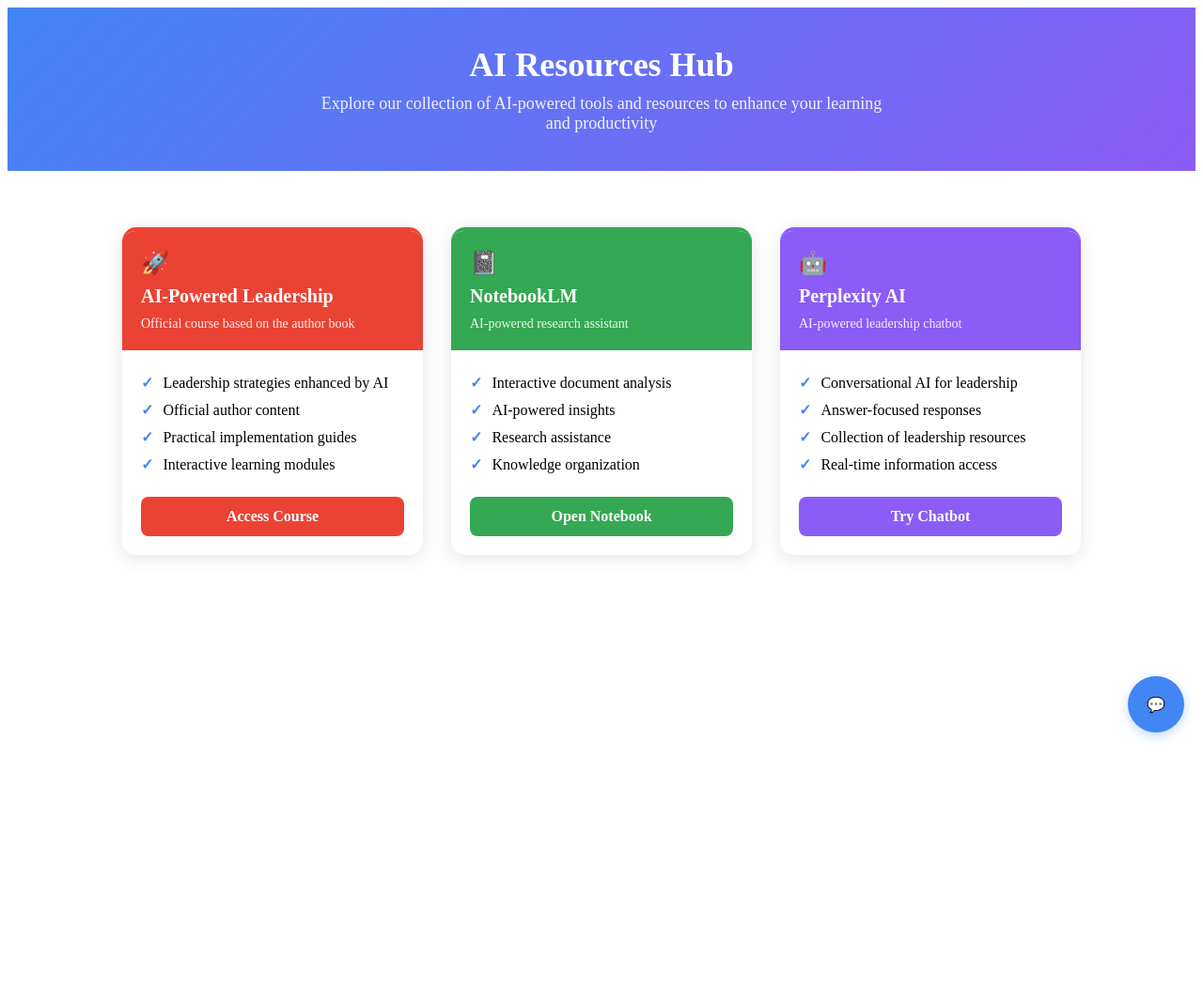
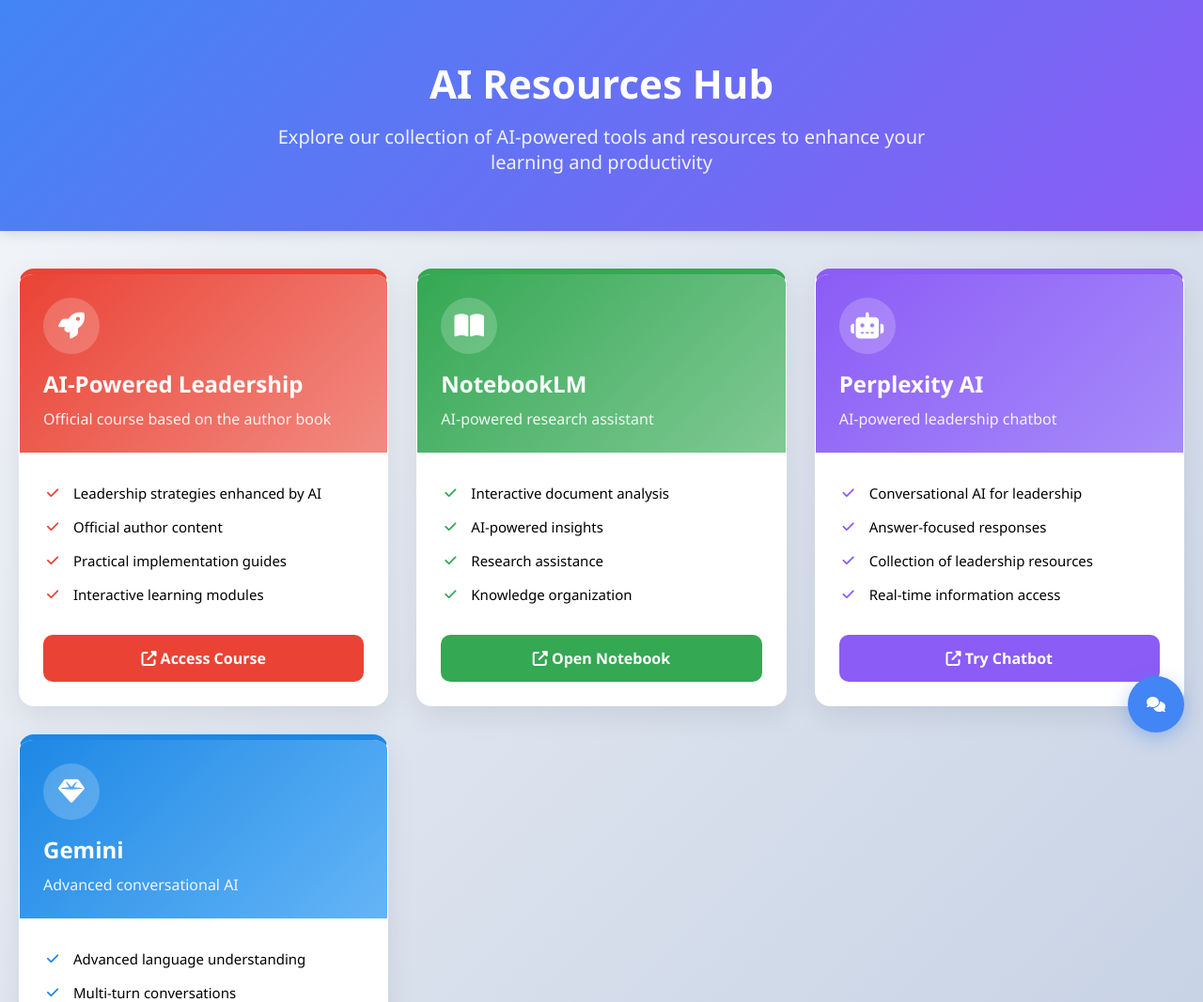
Before and after one commit to aimtyaem/GenAI4Leaders, a plain HTML site: page chatbot.html in a window 1280 px wide. Shown: the top 1067 px of the page at 94% size. Before the commit the page ends 800 px from the top, so only its background shows below. Drawn offline with Linux system fonts and the light colour scheme.

Commit message:
Update chatbot.html
Updated

```diff
--- a/chatbot.html
+++ b/chatbot.html
@@ -4,53 +4,116 @@
     <meta charset="UTF-8">
     <meta name="viewport" content="width=device-width, initial-scale=1.0">
     <title>AI Resources Hub</title>
+    <link rel="stylesheet" href="https://cdnjs.cloudflare.com/ajax/libs/font-awesome/6.4.0/css/all.min.css">
     <style>
+        * {
+            margin: 0;
+            padding: 0;
+            box-sizing: border-box;
+            font-family: 'Segoe UI', Tahoma, Geneva, Verdana, sans-serif;
+        }
+
+        body {
+            background: linear-gradient(135deg, #f5f7fa 0%, #c3cfe2 100%);
+            min-height: 100vh;
+            padding-bottom: 40px;
+        }
+
+        /* Page Header */
+        .page-header {
+            text-align: center;
+            padding: 60px 20px;
+            background: linear-gradient(135deg, #4285f4, #8b5cf6);
+            color: white;
+            margin-bottom: 40px;
+            box-shadow: 0 4px 12px rgba(0,0,0,0.1);
+        }
+
+        .page-title {
+            font-size: 42px;
+            margin: 0 0 15px 0;
+            font-weight: 700;
+        }
+
+        .page-subtitle {
+            font-size: 20px;
+            opacity: 0.9;
+            max-width: 700px;
+            margin: 0 auto;
+            font-weight: 300;
+        }
+
         /* Chatbot Cards Section */
         .cards-container {
-            max-width: 1200px;
+            max-width: 1300px;
             margin: 0 auto;
-            padding: 40px 20px;
-            display: flex;
-            flex-wrap: wrap;
+            padding: 0 20px;
+            display: grid;
+            grid-template-columns: repeat(auto-fit, minmax(300px, 1fr));
             gap: 30px;
-            justify-content: center;
         }
 
         .card {
             background: white;
-            border-radius: 15px;
-            box-shadow: 0 4px 20px rgba(0,0,0,0.1);
-            width: 320px;
+            border-radius: 16px;
+            box-shadow: 0 10px 30px rgba(0,0,0,0.08);
             overflow: hidden;
-            transition: transform 0.3s ease, box-shadow 0.3s ease;
+            transition: all 0.3s ease;
             display: flex;
             flex-direction: column;
+            position: relative;
+            border: 1px solid rgba(255,255,255,0.2);
         }
 
         .card:hover {
-            transform: translateY(-5px);
-            box-shadow: 0 8px 25px rgba(0,0,0,0.15);
+            transform: translateY(-10px);
+            box-shadow: 0 15px 35px rgba(0,0,0,0.15);
         }
 
         .card-header {
-            padding: 20px;
+            padding: 25px;
             color: white;
+            position: relative;
+            overflow: hidden;
+        }
+
+        .card-header::after {
+            content: '';
+            position: absolute;
+            bottom: 0;
+            left: 0;
+            right: 0;
+            height: 4px;
+        }
+
+        .card-icon {
+            font-size: 28px;
+            margin-bottom: 15px;
+            display: inline-block;
+            width: 60px;
+            height: 60px;
+            border-radius: 50%;
+            background: rgba(255,255,255,0.2);
+            display: flex;
+            align-items: center;
+            justify-content: center;
         }
 
         .card-title {
-            font-size: 20px;
-            font-weight: 600;
+            font-size: 24px;
+            font-weight: 700;
             margin: 0 0 10px 0;
         }
 
         .card-description {
-            font-size: 14px;
+            font-size: 16px;
             opacity: 0.9;
             margin: 0;
+            font-weight: 300;
         }
 
         .card-body {
-            padding: 20px;
+            padding: 25px;
             flex-grow: 1;
             display: flex;
             flex-direction: column;
@@ -59,44 +122,73 @@
         .card-features {
             list-style-type: none;
             padding: 0;
-            margin: 0 0 20px 0;
+            margin: 0 0 25px 0;
         }
 
         .card-features li {
-            padding: 5px 0;
+            padding: 8px 0;
             display: flex;
             align-items: center;
+            font-size: 15px;
         }
 
-        .card-features li:before {
-            content: "✓";
-            color: #4285f4;
-            font-weight: bold;
-            margin-right: 10px;
+        .card-features li i {
+            margin-right: 12px;
+            font-size: 14px;
+            width: 20px;
+            text-align: center;
         }
 
         .card-button {
             display: block;
             text-align: center;
             color: white;
-            padding: 12px 20px;
-            border-radius: 8px;
+            padding: 14px 20px;
+            border-radius: 10px;
             text-decoration: none;
             font-weight: 600;
             margin-top: auto;
-            transition: background 0.3s ease, transform 0.2s ease;
+            transition: all 0.3s ease;
+            position: relative;
+            overflow: hidden;
         }
 
         .card-button:hover {
-            transform: translateY(-2px);
+            transform: translateY(-3px);
+            box-shadow: 0 5px 15px rgba(0,0,0,0.1);
+        }
+
+        .card-button:active {
+            transform: translateY(0);
+        }
+
+        /* Card-specific styles */
+        .card-leadership {
+            border-top: 6px solid #ea4335;
+        }
+
+        .card-leadership .card-header {
+            background: linear-gradient(135deg, #ea4335, #f28b82);
+        }
+
+        .card-leadership .card-button {
+            background: #ea4335;
+        }
+
+        .card-leadership .card-button:hover {
+            background: #d33426;
+        }
+
+        .card-leadership .card-features li i {
+            color: #ea4335;
         }
 
         .card-notebook {
-            border-top: 4px solid #34a853;
+            border-top: 6px solid #34a853;
         }
 
         .card-notebook .card-header {
-            background: #34a853;
+            background: linear-gradient(135deg, #34a853, #81c995);
         }
 
         .card-notebook .card-button {
@@ -107,28 +199,16 @@
             background: #2d8c47;
         }
 
-        .card-leadership {
-            border-top: 4px solid #ea4335;
-        }
-
-        .card-leadership .card-header {
-            background: #ea4335;
-        }
-
-        .card-leadership .card-button {
-            background: #ea4335;
-        }
-
-        .card-leadership .card-button:hover {
-            background: #d33426;
+        .card-notebook .card-features li i {
+            color: #34a853;
         }
 
         .card-perplexity {
-            border-top: 4px solid #8b5cf6;
+            border-top: 6px solid #8b5cf6;
         }
 
         .card-perplexity .card-header {
-            background: #8b5cf6;
+            background: linear-gradient(135deg, #8b5cf6, #a78bfa);
         }
 
         .card-perplexity .card-button {
@@ -139,6 +219,30 @@
             background: #7c4dff;
         }
 
+        .card-perplexity .card-features li i {
+            color: #8b5cf6;
+        }
+
+        .card-gemini {
+            border-top: 6px solid #1e88e5;
+        }
+
+        .card-gemini .card-header {
+            background: linear-gradient(135deg, #1e88e5, #64b5f6);
+        }
+
+        .card-gemini .card-button {
+            background: #1e88e5;
+        }
+
+        .card-gemini .card-button:hover {
+            background: #1976d2;
+        }
+
+        .card-gemini .card-features li i {
+            color: #1e88e5;
+        }
+
         /* Existing Chatbot Styles */
         .chatbot-container {
             position: fixed;
@@ -147,19 +251,19 @@
             width: 350px;
             height: 500px;
             background: white;
-            border-radius: 15px;
-            box-shadow: 0 4px 20px rgba(0,0,0,0.15);
+            border-radius: 16px;
+            box-shadow: 0 10px 30px rgba(0,0,0,0.15);
             font-family: -apple-system, BlinkMacSystemFont, 'Segoe UI', Roboto, sans-serif;
             display: flex;
             flex-direction: column;
             z-index: 1000;
+            overflow: hidden;
         }
 
         .chatbot-header {
             background: #4285f4;
             color: white;
-            padding: 15px;
-            border-radius: 15px 15px 0 0;
+            padding: 18px;
             display: flex;
             justify-content: space-between;
             align-items: center;
@@ -168,29 +272,47 @@
         .chatbot-title {
             font-weight: 600;
             font-size: 16px;
+            display: flex;
+            align-items: center;
+        }
+
+        .chatbot-title i {
+            margin-right: 8px;
         }
 
         .chatbot-close {
             background: none;
             border: none;
             color: white;
-            font-size: 20px;
+            font-size: 24px;
             cursor: pointer;
+            width: 30px;
+            height: 30px;
+            border-radius: 50%;
+            display: flex;
+            align-items: center;
+            justify-content: center;
+            transition: background 0.2s;
+        }
+
+        .chatbot-close:hover {
+            background: rgba(255,255,255,0.2);
         }
 
         .chatbot-messages {
             flex: 1;
-            padding: 15px;
+            padding: 20px;
             overflow-y: auto;
             background: #f8f9fa;
         }
 
         .message {
             margin-bottom: 15px;
-            padding: 10px 15px;
+            padding: 12px 16px;
             border-radius: 18px;
-            max-width: 80%;
+            max-width: 85%;
             line-height: 1.4;
+            font-size: 14px;
         }
 
         .user-message {
@@ -205,6 +327,7 @@
             color: #333;
             border: 1px solid #e0e0e0;
             border-bottom-left-radius: 5px;
+            box-shadow: 0 2px 4px rgba(0,0,0,0.05);
         }
 
         .chatbot-input {
@@ -212,19 +335,22 @@
             border-top: 1px solid #e0e0e0;
             display: flex;
             gap: 10px;
+            background: white;
         }
 
         .chatbot-input input {
             flex: 1;
-            padding: 12px;
+            padding: 12px 16px;
             border: 1px solid #e0e0e0;
             border-radius: 24px;
             outline: none;
             font-size: 14px;
+            transition: border 0.3s;
         }
 
         .chatbot-input input:focus {
             border-color: #4285f4;
+            box-shadow: 0 0 0 2px rgba(66, 133, 244, 0.2);
         }
 
         .chatbot-input button {
@@ -235,6 +361,11 @@
             border-radius: 24px;
             cursor: pointer;
             font-size: 14px;
+            transition: background 0.3s;
+        }
+
+        .chatbot-input button:hover {
+            background: #3367d6;
         }
 
         .chatbot-toggle {
@@ -250,39 +381,42 @@
             justify-content: center;
             color: white;
             cursor: pointer;
-            box-shadow: 0 4px 12px rgba(66, 133, 244, 0.3);
+            box-shadow: 0 6px 20px rgba(66, 133, 244, 0.4);
             z-index: 999;
+            transition: all 0.3s;
+        }
+
+        .chatbot-toggle:hover {
+            transform: scale(1.1);
+            box-shadow: 0 8px 25px rgba(66, 133, 244, 0.5);
         }
 
         .hidden {
             display: none;
         }
 
-        /* Page Header */
-        .page-header {
-            text-align: center;
-            padding: 40px 20px;
-            background: linear-gradient(135deg, #4285f4, #8b5cf6);
-            color: white;
-            margin-bottom: 20px;
+        /* Responsive adjustments */
+        @media (max-width: 768px) {
+            .cards-container {
+                grid-template-columns: 1fr;
+                max-width: 400px;
             }
 
             .page-title {
-            font-size: 36px;
-            margin: 0 0 10px 0;
+                font-size: 32px;
             }
 
             .page-subtitle {
                 font-size: 18px;
-            opacity: 0.9;
-            max-width: 600px;
-            margin: 0 auto;
             }
 
-        /* Card Icon Styling */
-        .card-icon {
-            font-size: 24px;
-            margin-bottom: 10px;
+            .chatbot-container {
+                width: 100%;
+                height: 100%;
+                bottom: 0;
+                right: 0;
+                border-radius: 0;
+            }
         }
     </style>
 </head>
@@ -297,65 +431,90 @@
     <div class="cards-container">
         <div class="card card-leadership">
             <div class="card-header">
-                <div class="card-icon">🚀</div>
+                <div class="card-icon"><i class="fas fa-rocket"></i></div>
                 <h2 class="card-title">AI-Powered Leadership</h2>
                 <p class="card-description">Official course based on the author book</p>
             </div>
             <div class="card-body">
                 <ul class="card-features">
-                    <li>Leadership strategies enhanced by AI</li>
-                    <li>Official author content</li>
-                    <li>Practical implementation guides</li>
-                    <li>Interactive learning modules</li>
+                    <li><i class="fas fa-check"></i> Leadership strategies enhanced by AI</li>
+                    <li><i class="fas fa-check"></i> Official author content</li>
+                    <li><i class="fas fa-check"></i> Practical implementation guides</li>
+                    <li><i class="fas fa-check"></i> Interactive learning modules</li>
                 </ul>
-                <a href="https://chatgpt.com/g/g-p-690c43a5062881919bed049416c16517-ai-powered-leadership/project" class="card-button" target="_blank">Access Course</a>
+                <a href="https://chatgpt.com/g/g-p-690c43a5062881919bed049416c16517-ai-powered-leadership/project" class="card-button" target="_blank">
+                    <i class="fas fa-external-link-alt"></i> Access Course
+                </a>
             </div>
         </div>
 
         <div class="card card-notebook">
             <div class="card-header">
-                <div class="card-icon">📓</div>
+                <div class="card-icon"><i class="fas fa-book-open"></i></div>
                 <h2 class="card-title">NotebookLM</h2>
                 <p class="card-description">AI-powered research assistant</p>
             </div>
             <div class="card-body">
                 <ul class="card-features">
-                    <li>Interactive document analysis</li>
-                    <li>AI-powered insights</li>
-                    <li>Research assistance</li>
-                    <li>Knowledge organization</li>
+                    <li><i class="fas fa-check"></i> Interactive document analysis</li>
+                    <li><i class="fas fa-check"></i> AI-powered insights</li>
+                    <li><i class="fas fa-check"></i> Research assistance</li>
+                    <li><i class="fas fa-check"></i> Knowledge organization</li>
                 </ul>
-                <a href="https://notebooklm.google.com/notebook/4353c083-1b86-46f6-83e5-8205d599ff2e" class="card-button" target="_blank">Open Notebook</a>
+                <a href="https://notebooklm.google.com/notebook/4353c083-1b86-46f6-83e5-8205d599ff2e" class="card-button" target="_blank">
+                    <i class="fas fa-external-link-alt"></i> Open Notebook
+                </a>
             </div>
         </div>
 
         <div class="card card-perplexity">
             <div class="card-header">
-                <div class="card-icon">🤖</div>
+                <div class="card-icon"><i class="fas fa-robot"></i></div>
                 <h2 class="card-title">Perplexity AI</h2>
                 <p class="card-description">AI-powered leadership chatbot</p>
             </div>
             <div class="card-body">
                 <ul class="card-features">
-                    <li>Conversational AI for leadership</li>
-                    <li>Answer-focused responses</li>
-                    <li>Collection of leadership resources</li>
-                    <li>Real-time information access</li>
+                    <li><i class="fas fa-check"></i> Conversational AI for leadership</li>
+                    <li><i class="fas fa-check"></i> Answer-focused responses</li>
+                    <li><i class="fas fa-check"></i> Collection of leadership resources</li>
+                    <li><i class="fas fa-check"></i> Real-time information access</li>
                 </ul>
-                <a href="https://www.perplexity.ai/collections/ai-powered-leadership-chatbot-fx2mdRoCRZyMqX1wgvcSAQ" class="card-button" target="_blank">Try Chatbot</a>
+                <a href="https://www.perplexity.ai/collections/ai-powered-leadership-chatbot-fx2mdRoCRZyMqX1wgvcSAQ" class="card-button" target="_blank">
+                    <i class="fas fa-external-link-alt"></i> Try Chatbot
+                </a>
+            </div>
+        </div>
+
+        <div class="card card-gemini">
+            <div class="card-header">
+                <div class="card-icon"><i class="fas fa-gem"></i></div>
+                <h2 class="card-title">Gemini</h2>
+                <p class="card-description">Advanced conversational AI</p>
+            </div>
+            <div class="card-body">
+                <ul class="card-features">
+                    <li><i class="fas fa-check"></i> Advanced language understanding</li>
+                    <li><i class="fas fa-check"></i> Multi-turn conversations</li>
+                    <li><i class="fas fa-check"></i> Contextual responses</li>
+                    <li><i class="fas fa-check"></i> Knowledge across domains</li>
+                </ul>
+                <a href="https://gemini.google.com/gem/128T35vgMGTuhmcDOwRq18cc8zY6dZVnU?usp=sharing" class="card-button" target="_blank">
+                    <i class="fas fa-external-link-alt"></i> Chat with Gemini
+                </a>
             </div>
         </div>
     </div>
 
     <!-- Chatbot Toggle Button -->
     <div class="chatbot-toggle" id="chatbotToggle">
-        💬
+        <i class="fas fa-comments"></i>
     </div>
 
     <!-- Chatbot Container -->
     <div class="chatbot-container hidden" id="chatbotContainer">
         <div class="chatbot-header">
-            <div class="chatbot-title">AI Assistant</div>
+            <div class="chatbot-title"><i class="fas fa-robot"></i> AI Assistant</div>
             <button class="chatbot-close" id="chatbotClose">×</button>
         </div>
         <div class="chatbot-messages" id="chatbotMessages">
@@ -411,8 +570,10 @@
                     response = "NotebookLM is an AI-powered research assistant that helps with document analysis and knowledge organization. You can open it by clicking the 'Open Notebook' card above.";
                 } else if (message.toLowerCase().includes('perplexity') || message.toLowerCase().includes('chatbot')) {
                     response = "Perplexity AI offers a specialized chatbot for leadership topics with answer-focused responses and access to a collection of leadership resources. You can try it by clicking the 'Try Chatbot' card above.";
+                } else if (message.toLowerCase().includes('gemini')) {
+                    response = "Gemini is an advanced conversational AI that can handle multi-turn conversations and provide contextual responses across various domains. You can chat with it by clicking the 'Chat with Gemini' card above.";
                 } else if (message.toLowerCase().includes('help') || message.toLowerCase().includes('what')) {
-                    response = "This page offers three main AI resources: 1) AI-Powered Leadership course, 2) NotebookLM research assistant, and 3) Perplexity AI leadership chatbot. You can click on the cards to access these resources or ask me specific questions about them.";
+                    response = "This page offers four main AI resources: 1) AI-Powered Leadership course, 2) NotebookLM research assistant, 3) Perplexity AI leadership chatbot, and 4) Gemini conversational AI. You can click on the cards to access these resources or ask me specific questions about them.";
                 }
 
                 addMessage(response, 'bot');
```
Lines whose indentation alone changed are shown as unchanged.
